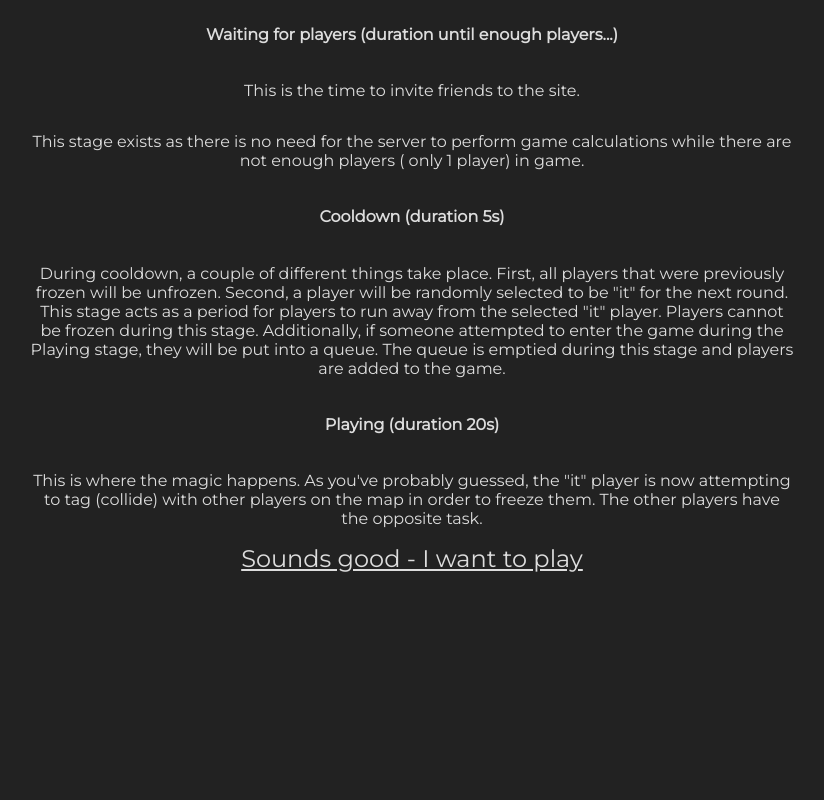
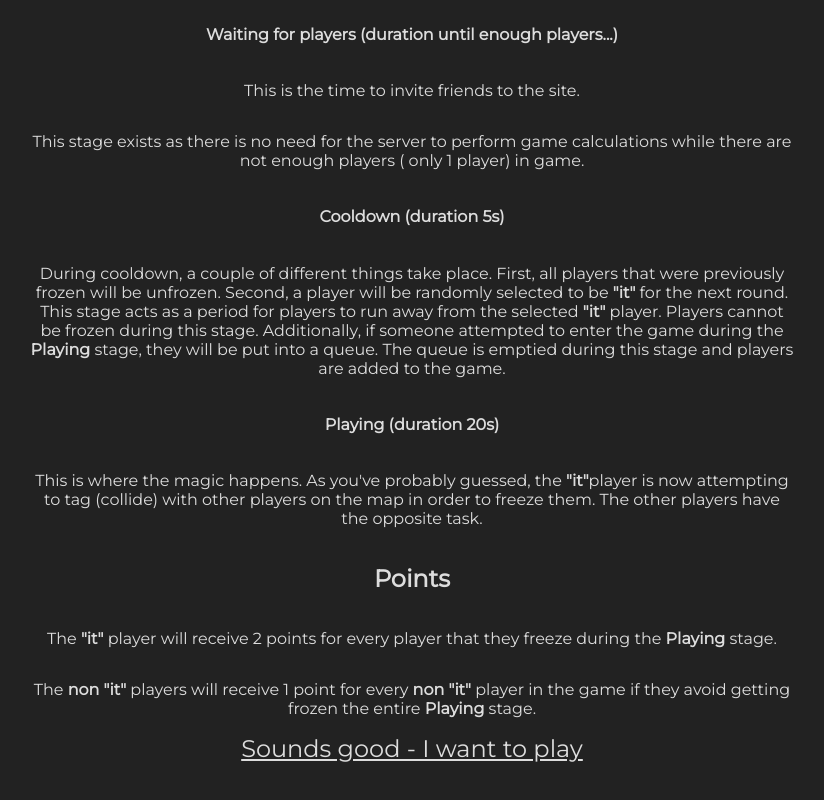
Before and after one commit to dillonstreator/orbi, a React (Create React App) app in the folder client/: page /orbtag/instructions in a window 1280 px wide. Shown: the part 486-1286 px from the top of the page, without its empty margins (228-1052 px from the left). Before the commit the page ends 1159 px from the top, so only its background shows below. Built offline with nearby package versions, Linux system fonts and the light colour scheme.

Commit message:
update instructions to include point system

```diff
--- a/client/src/pages/Orbtag/Instructions/Instructions.js
+++ b/client/src/pages/Orbtag/Instructions/Instructions.js
@@ -42,19 +42,22 @@ const Instructions = () => (
 		<p>
 			During cooldown, a couple of different things take place. First, all
 			players that were previously frozen will be unfrozen. Second, a player
-			will be randomly selected to be "it" for the next round. This stage
-			acts as a period for players to run away from the selected "it" player.
+			will be randomly selected to be <strong>"it"</strong> for the next round. This stage
+			acts as a period for players to run away from the selected <strong>"it"</strong> player.
 			Players cannot be frozen during this stage. Additionally, if someone
-			attempted to enter the game during the Playing stage, they will be put
+			attempted to enter the game during the <strong>Playing</strong> stage, they will be put
 			into a queue. The queue is emptied during this stage and players are
 			added to the game.
 		</p>
 		<h4>Playing (duration 20s)</h4>
 		<p>
-			This is where the magic happens. As you've probably guessed, the "it"
+			This is where the magic happens. As you've probably guessed, the <strong>"it"</strong>
 			player is now attempting to tag (collide) with other players on the map
 			in order to freeze them. The other players have the opposite task.
 		</p>
+		<h2>Points</h2>
+		<p>The <strong>"it"</strong> player will receive 2 points for every player that they freeze during the <strong>Playing</strong> stage.</p>
+		<p>The <strong>non "it"</strong> players will receive 1 point for every <strong>non "it"</strong> player in the game if they avoid getting frozen the entire <strong>Playing</strong> stage.</p>
 		<Link to="/" style={{ color: "#ddd", fontSize: 24 }}>
 			Sounds good - I want to play
 		</Link>
```
